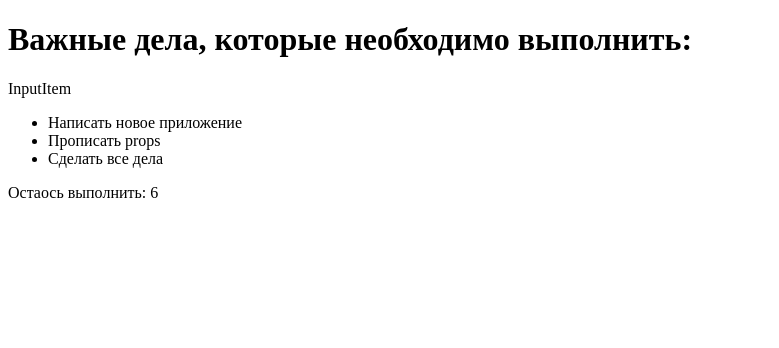
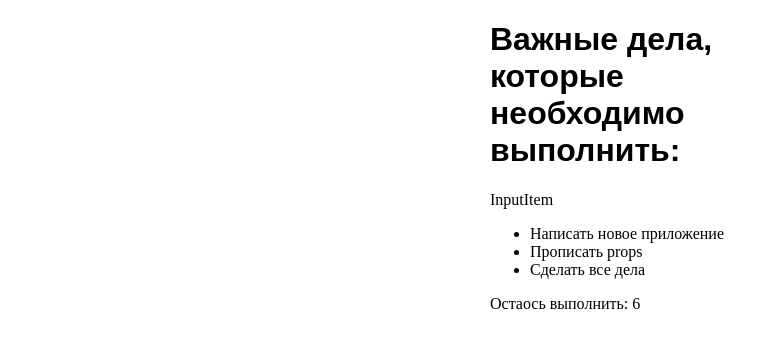
Before and after one commit to WebHeroSchool/todogala, a React (Create React App) app: page / in a window 1280 px wide. Shown: the top 348 px of the page, without its empty margins (0-779 px from the left). Built offline with nearby package versions, Linux system fonts and the light colour scheme.

Commit message:
new file App.ss

```diff
--- /dev/null
+++ b/src/components/App/App.css
@@ -0,0 +1,8 @@
+.wrap {
+    margin: auto;
+    width: 300px;
+}
+
+.wrap__title {
+    font-family: Arial, Helvetica;
+}
--- a/src/components/App/App.js
+++ b/src/components/App/App.js
@@ -2,6 +2,7 @@ import React from 'react';
 import InputItem from '../InputItem/InputItem'
 import ItemList from '../ItemList/ItemList';
 import Footer from '../Footer/Footer';
+import 'App.css';
 
 const App = () => {
     const items = [
@@ -17,8 +18,8 @@ const App = () => {
     ];
 
     return (
-    <div>
-        <h1>Важные дела, которые необходимо выполнить:</h1>
+    <div className="wrap">
+        <h1 className="wrap__title">Важные дела, которые необходимо выполнить:</h1>
         <InputItem />
         <ItemList items={items} />
         <Footer count={6} />
```
